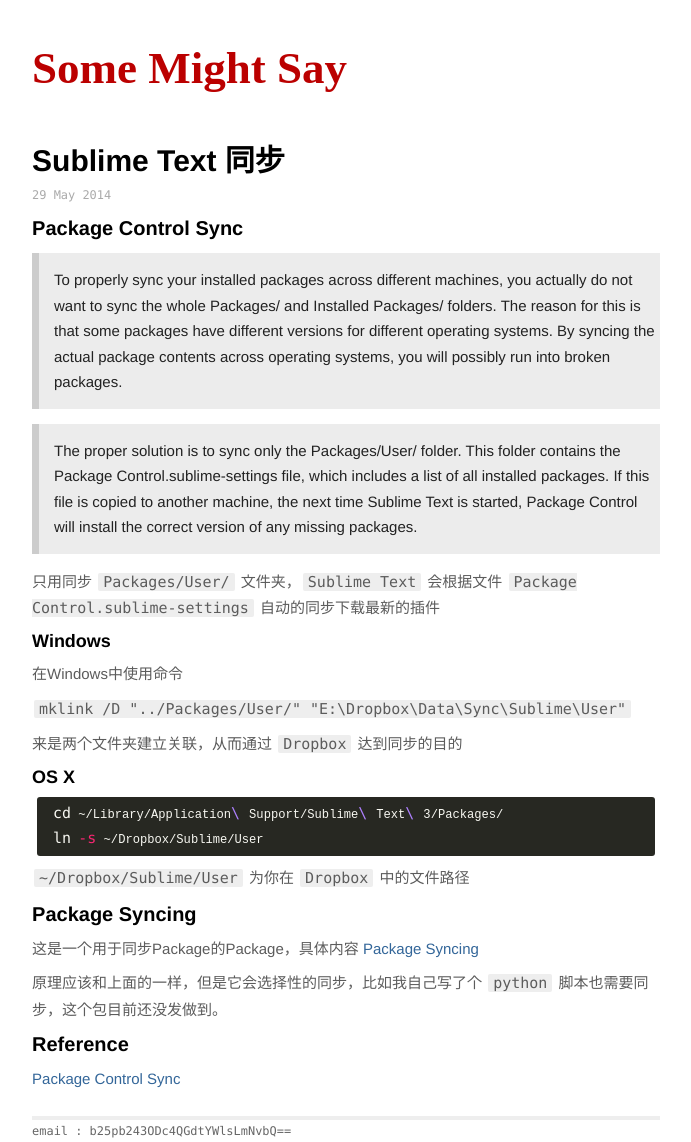
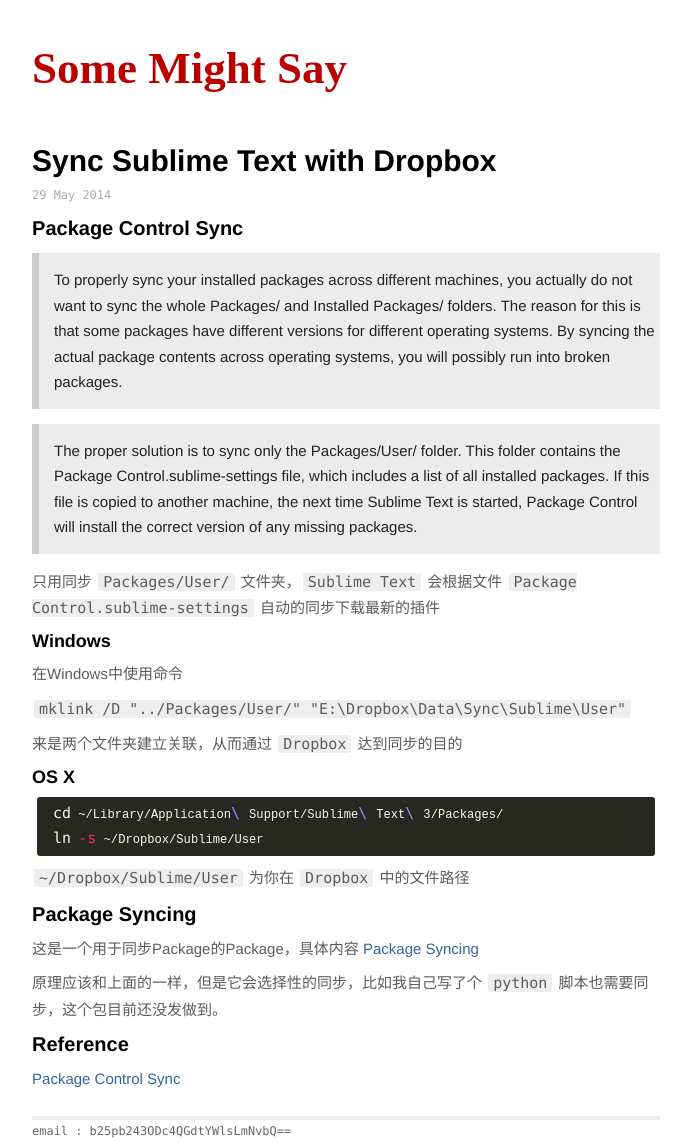
Before and after one commit to one3chens/somemightsay, a Jekyll site: the page built from _posts/Code/2014-05-29-sync-sublime-with-dropbox.md, in a window 1280 px wide. Shown: the whole page, without its empty margins (294-985 px from the left). Built offline with Jekyll 4.4.1, drawn with Linux system fonts in a browser that asks for light colours; some web fonts are replaced; Markdown is read by kramdown in place of the engine named in the settings.

Commit message:
modify title

```diff
--- a/_posts/Code/2014-05-29-sync-sublime-with-dropbox.md
+++ b/_posts/Code/2014-05-29-sync-sublime-with-dropbox.md
@@ -2,7 +2,7 @@
 
 layout: post
 date: 14-05-29 16:02:10
-title: Sublime Text 同步
+title: Sync Sublime Text with Dropbox
 tags: [st3, dropbox, sync, code]
 
 ---
```
